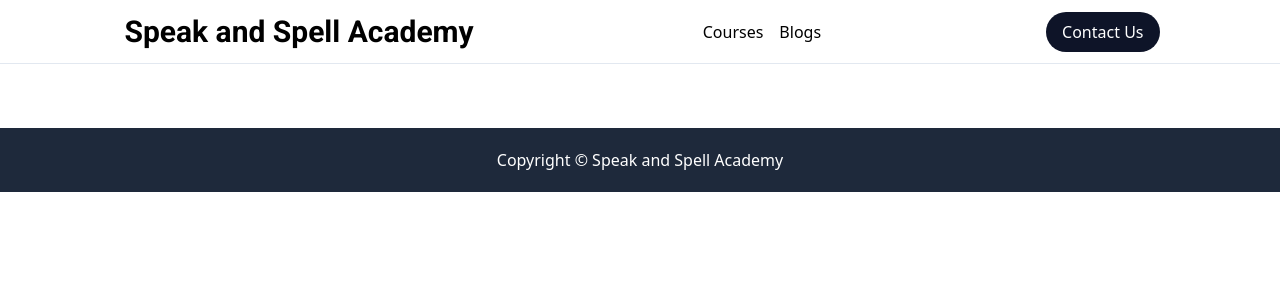
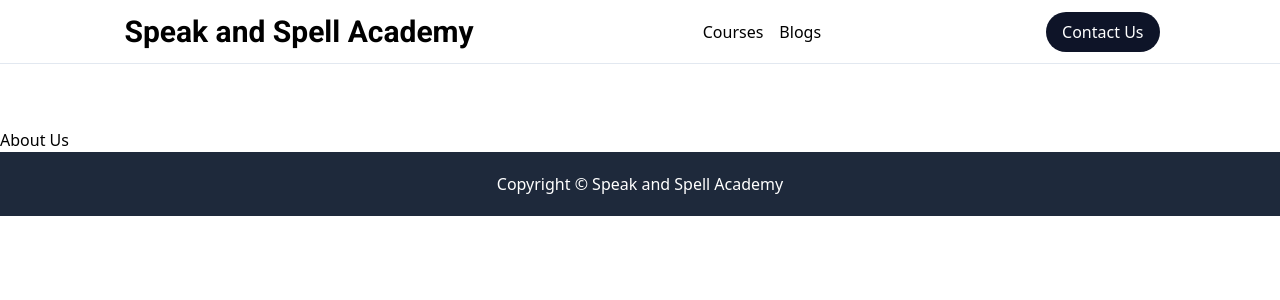
Before and after one commit to dhruvkaushik305/speakandspell, a React (Vite) app in the folder frontend/: page /aboutus in a window 1280 px wide. Shown: the top 300 px of the page. Built offline with nearby package versions, Linux system fonts and the light colour scheme.

Commit message:
FEAT: Added blank route pages

```diff
--- a/frontend/src/App.tsx
+++ b/frontend/src/App.tsx
@@ -1,6 +1,11 @@
 import { Route, Routes } from "react-router-dom";
 import NavbarLayout from "./Layouts/NavbarLayout";
 import HomeLayout from "./Layouts/HomeLayout";
+import AboutUsLayout from "./Layouts/AboutUsLayout";
+import CoursesLayout from "./Layouts/CoursesLayout";
+import ContactusLayout from "./Layouts/ContactusLayout";
+import FaqLayout from "./Layouts/FaqLayout";
+import NotFoundLayout from "./Layouts/NotFoundLayout";
 function App() {
   return (
     <div className="flex h-screen flex-col overflow-y-auto overflow-x-hidden">
@@ -8,9 +13,12 @@
       <div className="grow pt-[4rem]">
         <Routes>
           <Route path="/" element={<HomeLayout />} />
-          <Route path="/courses/*" element={<h1>Courses</h1>} />
+          <Route path="/aboutus" element={<AboutUsLayout />} />
+          <Route path="/courses/*" element={<CoursesLayout />} />
           <Route path="/blogs/*" element={<h1>Blogs</h1>} />
-          <Route path="/contactus" element={<h1>Contact Us</h1>} />
+          <Route path="/contactus" element={<ContactusLayout />} />
+          <Route path="/faq" element={<FaqLayout />} />
+          <Route path="*" element={<NotFoundLayout />} />
         </Routes>
         <footer className="flex min-h-[4rem] w-full items-center justify-center bg-slate-800 p-2 text-white">
           <p>Copyright © Speak and Spell Academy</p>
--- /dev/null
+++ b/frontend/src/Layouts/AboutUsLayout.tsx
@@ -0,0 +1,5 @@
+import React from "react";
+const AboutUsLayout: React.FC = () => {
+  return <div>About Us</div>;
+};
+export default AboutUsLayout;
--- /dev/null
+++ b/frontend/src/Layouts/ContactusLayout.tsx
@@ -0,0 +1,5 @@
+import React from "react";
+const ContactusLayout: React.FC = () => {
+  return <div>Contact Us</div>;
+};
+export default ContactusLayout;
--- /dev/null
+++ b/frontend/src/Layouts/CoursesLayout.tsx
@@ -0,0 +1,5 @@
+import React from "react";
+const CoursesLayout: React.FC = () => {
+  return <div>Courses</div>;
+};
+export default CoursesLayout;
--- /dev/null
+++ b/frontend/src/Layouts/FaqLayout.tsx
@@ -0,0 +1,5 @@
+import React from "react";
+const FaqLayout: React.FC = () => {
+  return <div>Faq</div>;
+};
+export default FaqLayout;
--- /dev/null
+++ b/frontend/src/Layouts/NotFoundLayout.tsx
@@ -0,0 +1,5 @@
+import React from "react";
+const NotFoundLayout: React.FC = () => {
+  return <div>Not Found</div>;
+};
+export default NotFoundLayout;
```
